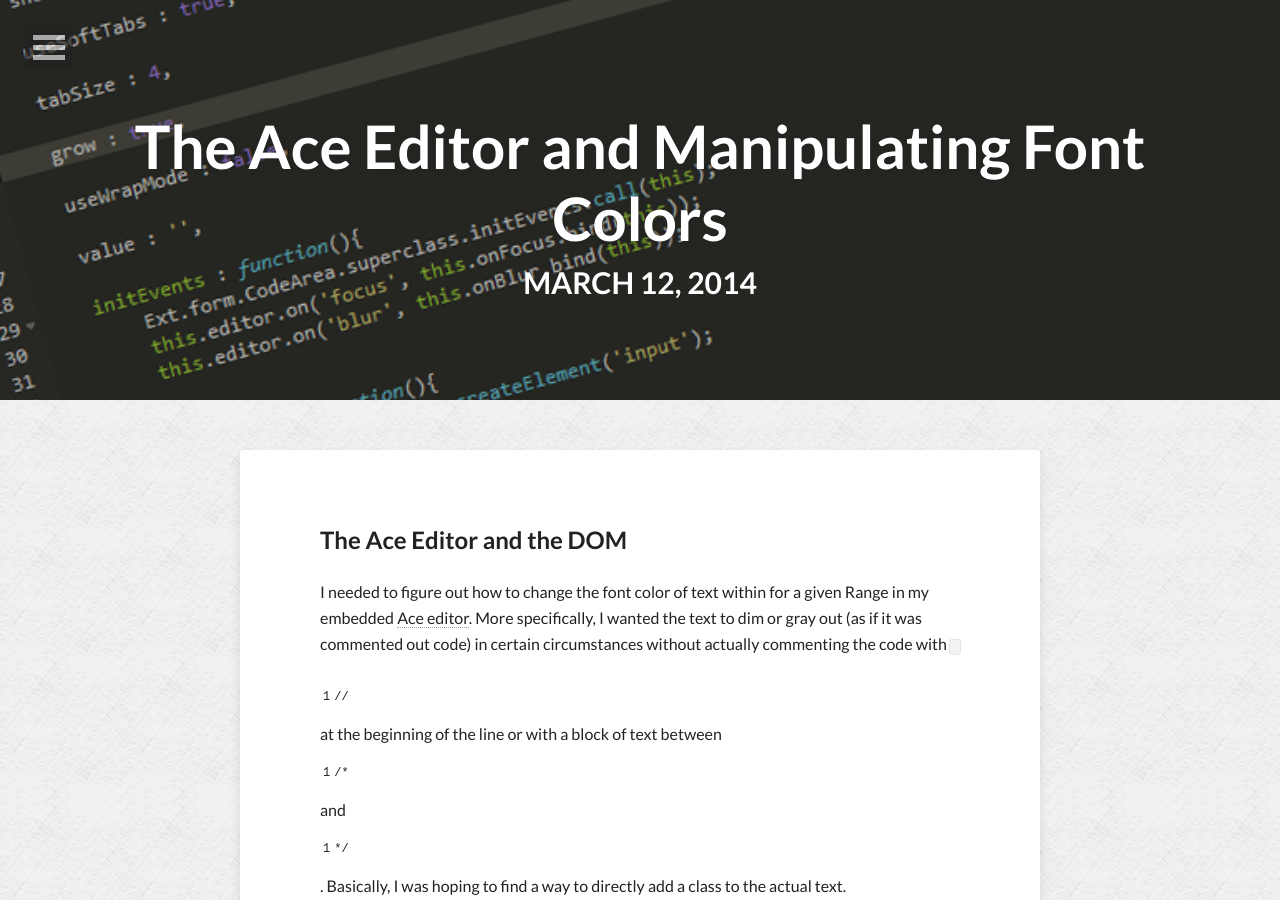
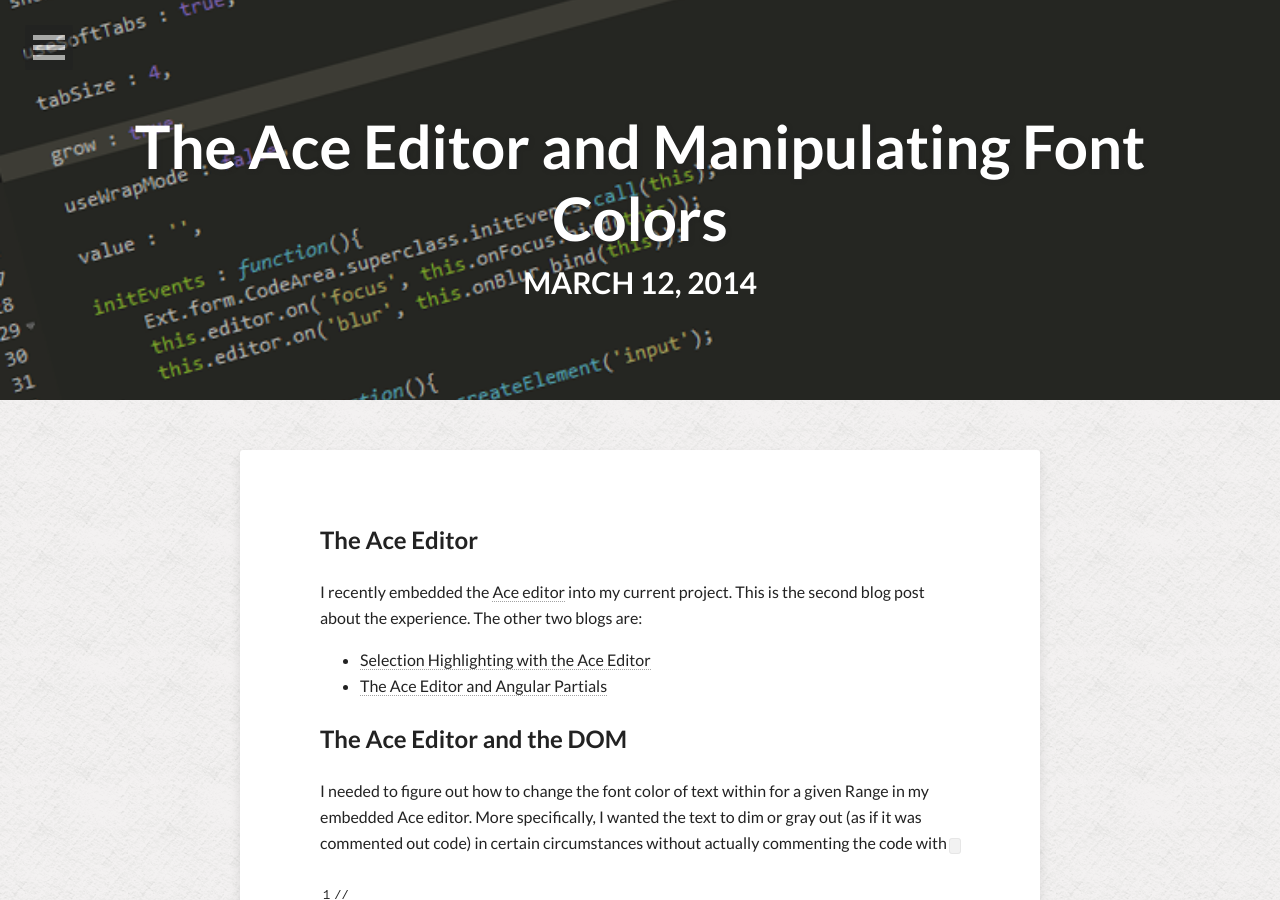
Before and after one commit to jgpettibone/jgpettibone.github.io, a Jekyll site: the page built from _posts/2014-03-12-ace-and-manipulating-font-colors.md, in a window 1280 px wide and 900 px high. Built offline with Jekyll 4.4.1, drawn with Linux system fonts in a browser that asks for light colours; nearby versions of some CDN libraries; comment, search, counter and statistics services are not loaded; some of the changed text lies outside the part shown.

Commit message:
Added changes to connect the three Ace blogs together

```diff
--- a/_posts/2014-03-12-ace-and-manipulating-font-colors.md
+++ b/_posts/2014-03-12-ace-and-manipulating-font-colors.md
@@ -10,8 +10,14 @@
 share: true
 ---
 
+## The Ace Editor
+I recently embedded the [Ace editor](http://ace.c9.io/#nav=about) into my current project.  This is the second blog post about the experience.  The other two blogs are:
+
+* [Selection Highlighting with the Ace Editor](http://jgpettibone.github.io/ace-selection-highlighting/)
+* [The Ace Editor and Angular Partials](http://jgpettibone.github.io/ace-and-angular-partials/)
+
 ## The Ace Editor and the DOM
-I needed to figure out how to change the font color of text within for a given Range in my embedded [Ace editor](http://ace.c9.io/#nav=about).  More specifically, I wanted the text to dim or gray out (as if it was commented out code) in certain circumstances without actually commenting the code with `//` at the beginning of the line or with a block of text between `/*` and `*/`.  Basically, I was hoping to find a way to directly add a class to the actual text.
+I needed to figure out how to change the font color of text within for a given Range in my embedded Ace editor.  More specifically, I wanted the text to dim or gray out (as if it was commented out code) in certain circumstances without actually commenting the code with `//` at the beginning of the line or with a block of text between `/*` and `*/`.  Basically, I was hoping to find a way to directly add a class to the actual text.
 
 At the time of this post, Ace had no feature to manipulate font color so I came up with a hack to directly access the DOM and use jQuery to manipulate the font with css.  My final code looked like this:
 
```
Also changed, not shown: _posts/2014-03-09-ace-selection-highlighting.md (+1 -1 lines), _posts/2014-03-21-ace-and-angular-partials.md (+7 -1 lines).
